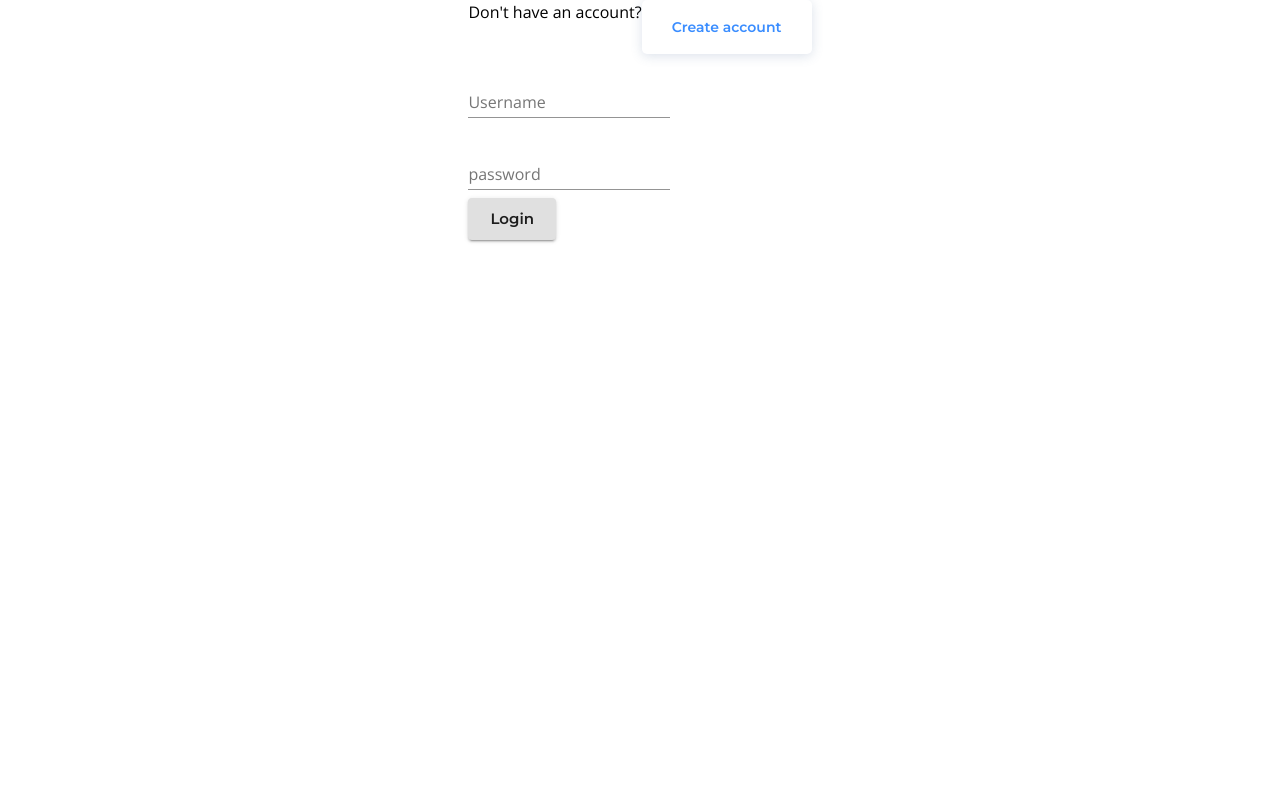
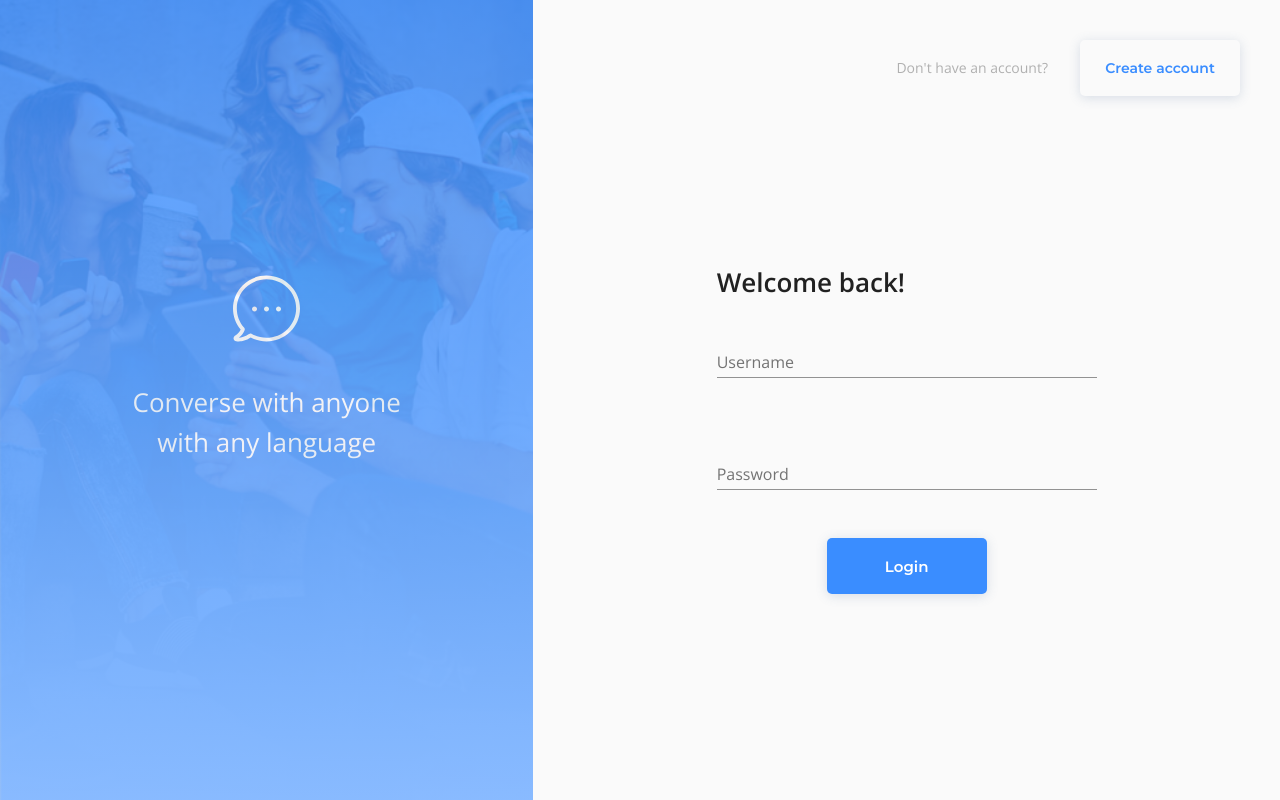
Before and after one commit to SignetOHara/messenger-1072, a React (Create React App) app in the folder client/: page /login in a window 1280 px wide. Built offline with nearby package versions, Linux system fonts and the light colour scheme; no server answers.

Commit message:
login and signup complete

```diff
--- a/client/src/Login.js
+++ b/client/src/Login.js
@@ -3,26 +3,77 @@ import { Redirect, useHistory } from 'react-router-dom';
 import { connect } from 'react-redux';
 import {
 	Grid,
-	Box,
 	Typography,
 	Button,
 	FormControl,
 	TextField,
+	CssBaseline,
+	Hidden,
+	Box,
 } from '@material-ui/core';
+import { ReactComponent as BubbleIcon } from './components/assets/bubble.svg';
 import { makeStyles } from '@material-ui/core/styles';
 import { login } from './store/utils/thunkCreators';
 
-const useStyles = makeStyles(() => ({
+const useStyles = makeStyles((theme) => ({
 	root: {
-		width: '100vw',
 		height: '100vh',
 	},
+	image: {
+		backgroundImage: `url("/bg-img.png")`,
+		backgroundRepeat: 'no-repeat',
+		backgroundSize: 'cover',
+		backgroundPosition: 'top',
+		position: 'relative',
+	},
+	overlay: {
+		opacity: '85%',
+		background: 'linear-gradient(180deg, #3A8DFF, #86B9FF)',
+		position: 'absolute',
+		height: '100%',
+		width: '100%',
+	},
+	textOverlay: {
+		color: '#fff',
+		textAlign: 'center',
+		fontWeight: 400,
+    marginBottom: theme.spacing(8),
+	},
+	bubble: {
+		marginBottom: theme.spacing(5),
+	},
+	paper: {
+		margin: theme.spacing(5, 5),
+		width: '100%',
+		display: 'flex',
+		flexDirection: 'column',
+		alignItems: 'center',
+	},
+	topText: {
+		marginRight: '2rem',
+		color: '#b0b0b0',
+		fontSize: '.875rem',
+	},
+	h1Box: {
+		alignSelf: 'flex-start',
+	},
+	formSection: {
+		height: '100%',
+		maxWidth: '380px',
+	},
+	form: {
+		width: '100%',
+		marginTop: theme.spacing(1.5),
+	},
+	inputContainer: {
+		width: '100%',
+		marginBottom: theme.spacing(5),
+	},
 	button: {
-		backgroundColor: '#fff',
 		boxShadow: '0px 2px 12px rgba(74,106,149,0.2)',
-		color: '#3A8DFF',
-		width: '170px',
-		height: '54px',
+		minWidth: '160px',
+		maxWidth: '170px',
+		height: '56px',
 		lineHeight: '19px',
 		borderRadius: '5px',
 	},
@@ -46,22 +97,73 @@ const Login = (props) => {
 	}
 
 	return (
-		<Grid container justifyContent="center" className={classes.root}>
-			<Box></Box>
-			<Box>
-				<Grid container item>
-					<Typography>Don't have an account?</Typography>
+		<Grid className={classes.root} container component="main">
+			<CssBaseline />
+			<Hidden smDown>
+				<Grid item xs={false} sm={4} md={5} className={classes.image}>
+					<Grid
+						container
+						justifyContent="center"
+						alignItems="center"
+						component="aside"
+						direction="column"
+						className={classes.overlay}
+					>
+						<BubbleIcon className={classes.bubble} />
+						<Typography
+							component="h2"
+							variant="h1"
+							className={classes.textOverlay}
+						>
+							Converse with anyone <br /> with any language
+						</Typography>
+					</Grid>
+				</Grid>
+			</Hidden>
+			<Grid container item xs={12} sm={12} md={7}>
+				<div className={classes.paper}>
+					<Grid
+						container
+						alignItems="baseline"
+						justifyContent="flex-end"
+						item
+						wrap="nowrap"
+					>
+						<Typography className={classes.topText}>
+							Don't have an account?
+						</Typography>
 						<Button
 							className={classes.button}
 							onClick={() => history.push('/register')}
+							color="secondary"
 						>
 							Create account
 						</Button>
 					</Grid>
-				<form onSubmit={handleLogin}>
-					<Grid>
-						<Grid>
-							<FormControl margin="normal" required>
+					<Grid
+						className={classes.formSection}
+						container
+						justifyContent="center"
+						alignItems="center"
+						direction="column"
+					>
+						<Box className={classes.h1Box}>
+							<Typography component="h1" variant="h1">
+								Welcome back!
+							</Typography>
+						</Box>
+						<form onSubmit={handleLogin} className={classes.form}>
+							<Grid
+								container
+								alignItems="center"
+								direction="column"
+							>
+								<Grid className={classes.inputContainer}>
+									<FormControl
+										margin="normal"
+										required
+										style={{ width: '100%' }}
+									>
 										<TextField
 											aria-label="username"
 											label="Username"
@@ -70,17 +172,25 @@ const Login = (props) => {
 										/>
 									</FormControl>
 								</Grid>
-						<FormControl margin="normal" required>
+								<Grid className={classes.inputContainer}>
+									<FormControl
+										margin="normal"
+										required
+										style={{ width: '100%' }}
+									>
 										<TextField
-								label="password"
+											label="Password"
 											aria-label="password"
 											type="password"
 											name="password"
 										/>
 									</FormControl>
+								</Grid>
 								<Grid>
 									<Button
+										className={classes.button}
 										type="submit"
+										color="primary"
 										variant="contained"
 										size="large"
 									>
@@ -89,7 +199,9 @@ const Login = (props) => {
 								</Grid>
 							</Grid>
 						</form>
-			</Box>
+					</Grid>
+				</div>
+			</Grid>
 		</Grid>
 	);
 };
--- a/client/src/Signup.js
+++ b/client/src/Signup.js
@@ -38,9 +38,10 @@ const useStyles = makeStyles((theme) => ({
 		color: '#fff',
 		textAlign: 'center',
 		fontWeight: 400,
+    marginBottom: theme.spacing(8),
 	},
 	bubble: {
-		marginBottom: '2.5rem',
+		marginBottom: theme.spacing(5),
 	},
 	paper: {
 		margin: theme.spacing(5, 5),
@@ -49,7 +50,7 @@ const useStyles = makeStyles((theme) => ({
 		flexDirection: 'column',
 		alignItems: 'center',
 	},
-	existingUserText: {
+	topText: {
 		marginRight: '2rem',
 		color: '#b0b0b0',
 		fontSize: '.875rem',
@@ -67,12 +68,13 @@ const useStyles = makeStyles((theme) => ({
 	},
 	inputContainer: {
 		width: '100%',
-		marginBottom: '2.5rem',
+		marginBottom: theme.spacing(5),
 	},
 	button: {
 		boxShadow: '0px 2px 12px rgba(74,106,149,0.2)',
-		width: '140px',
-		height: '54px',
+		minWidth: '140px',
+		maxWidth: '160px',
+		height: '56px',
 		lineHeight: '19px',
 		borderRadius: '5px',
 	},
@@ -135,12 +137,8 @@ const Login = (props) => {
 						justifyContent="flex-end"
 						item
 						wrap="nowrap"
-						className={classes.existingUserSection}
 					>
-						<Typography
-							className={classes.existingUserText}
-							component="h3"
-						>
+						<Typography className={classes.topText} component="h3">
 							Already have an account?
 						</Typography>
 						<Button
@@ -180,7 +178,6 @@ const Login = (props) => {
 											name="username"
 											type="text"
 											required
-											fullWidth
 										/>
 									</FormControl>
 								</Grid>
```
Lines whose indentation alone changed are shown as unchanged.
